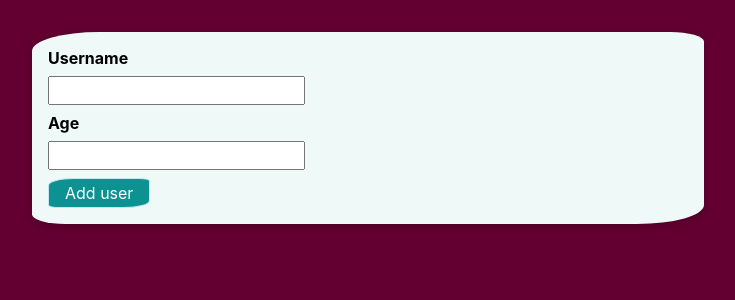
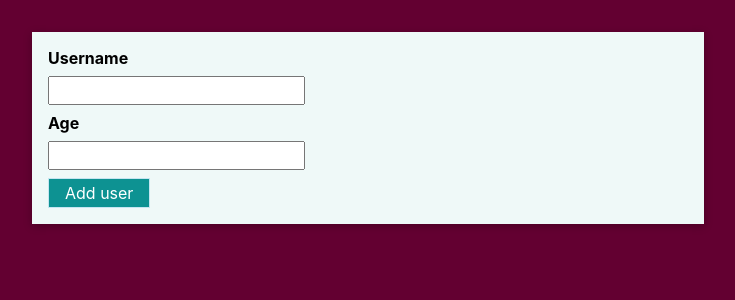
Before and after one commit to KacperKulesza/new-pzaw-repo, a React (Create React App) app in the folder new-pzaw-repo/: page / in a window 1280 px wide. Shown: the top 300 px of the page, without its empty margins (0-735 px from the left). Built offline with nearby package versions, Linux system fonts and the light colour scheme.

Commit message:
small css update

```diff
--- a/new-pzaw-repo/src/App.css
+++ b/new-pzaw-repo/src/App.css
@@ -14,7 +14,7 @@
 }
 
 .App-header {
-  background-color: #282c34;
+  background-color: #616161;
   min-height: 100vh;
   display: flex;
   flex-direction: column;
--- a/new-pzaw-repo/src/UI/Button.module.css
+++ b/new-pzaw-repo/src/UI/Button.module.css
@@ -1,7 +1,6 @@
 .button{
     font: inherit;
     border: 1px solid #c5e6f1;
-    border-radius: 25% 10%;
     background-color: #0d9292;
     color: white;
     padding: 0.25rem 1rem;
--- a/new-pzaw-repo/src/UI/Card.module.css
+++ b/new-pzaw-repo/src/UI/Card.module.css
@@ -1,5 +1,4 @@
 .card{
     background-color: rgb(239,249,248);
     box-shadow: 0 2px 8px rgb(0,0,0,0.26);
-    border-radius: 10% 5%;
 }
```
